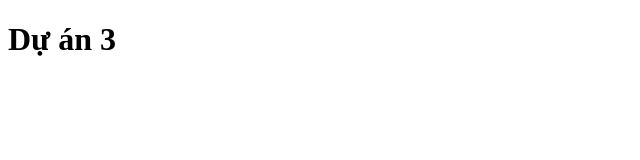
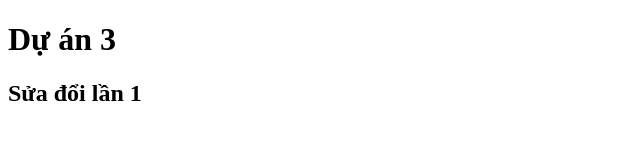
Before and after one commit to TDKhoaBin/duan3, a plain HTML site: page index.html in a window 1280 px wide. Shown: the whole page, without its empty margins (0-640 px from the left). Drawn offline with Linux system fonts and the light colour scheme.

Commit message:
Sửa đổi lần 1

```diff
--- a/index.html
+++ b/index.html
@@ -7,5 +7,6 @@
 </head>
 <body>
     <h1>Dự án 3</h1>
+    <h2>Sửa đổi lần 1</h2>
 </body>
 </html>
```
